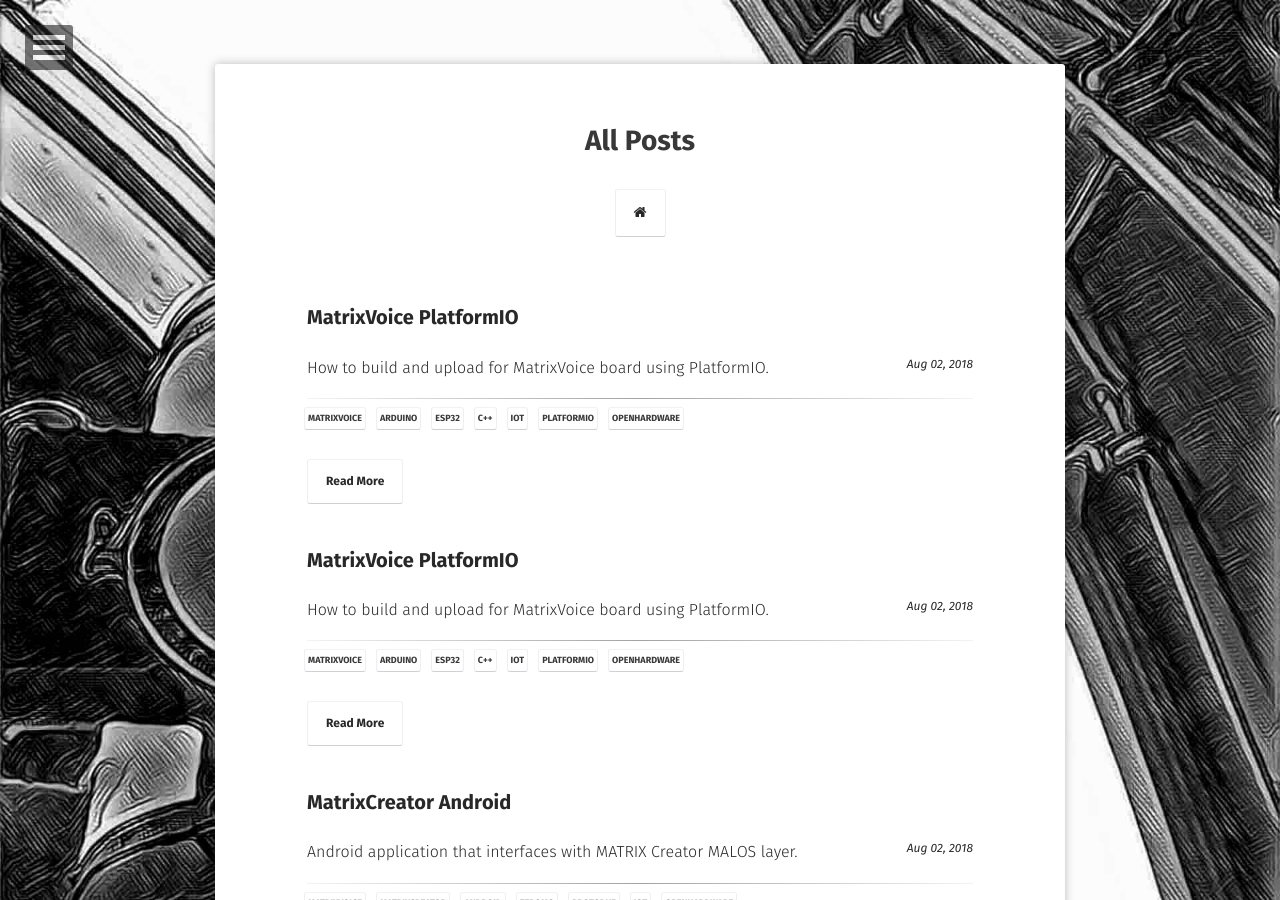
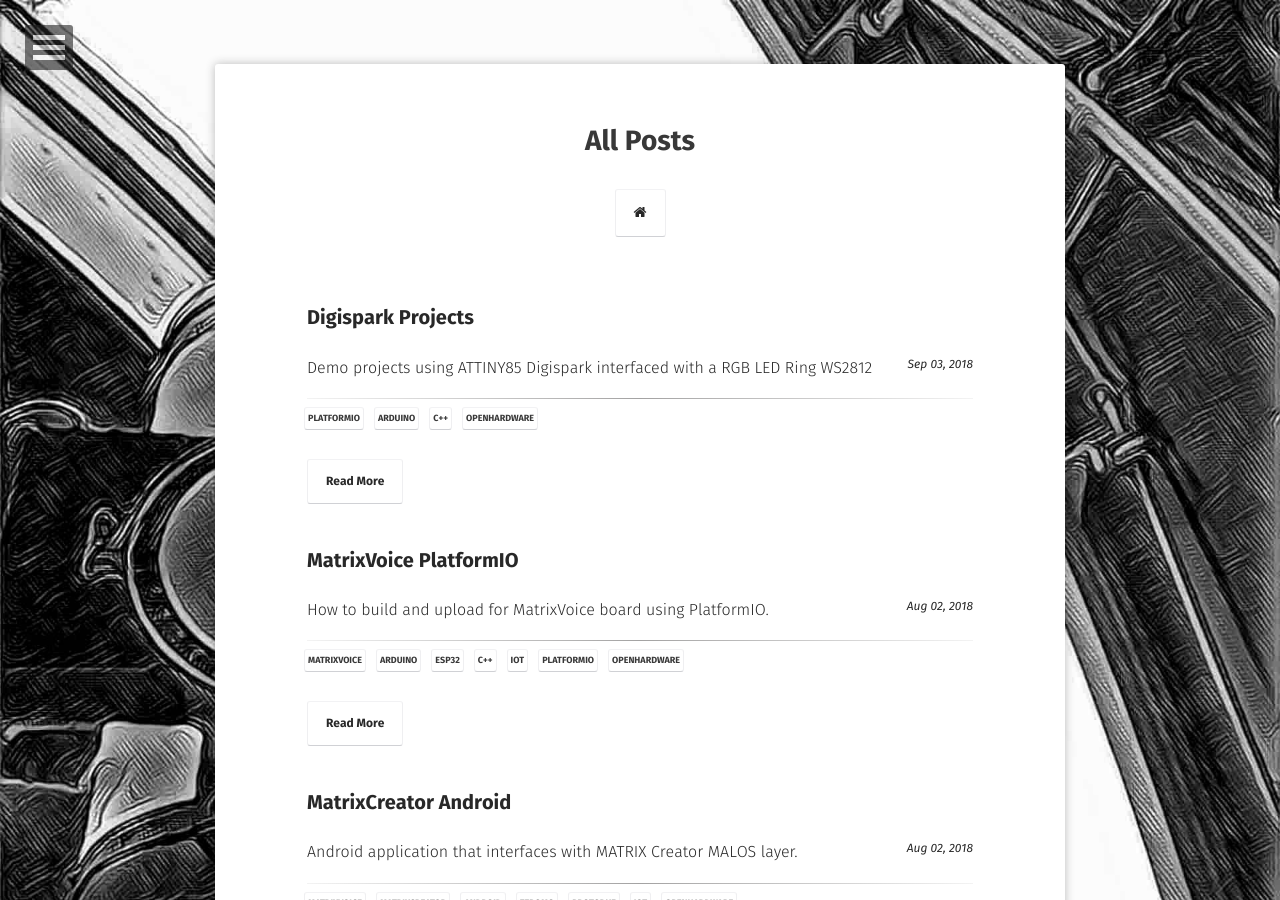
Before and after one commit to hpsaturn/hpsaturn.github.io, a Jekyll site: the page built from posts/index.md, in a window 1280 px wide and 900 px high. Built offline with Jekyll 4.4.1, drawn with Linux system fonts in a browser that asks for light colours; some web fonts are replaced; some of the changed lines change nothing that is shown.

Commit message:
first version of digispark post

````diff
--- a/_posts/2018-09-03-digispark.md
+++ b/_posts/2018-09-03-digispark.md
@@ -1,164 +1,61 @@
 ---
 layout: post
-title:  "MatrixVoice PlatformIO"
-date:   2018-08-02
-excerpt: "How to build and upload for MatrixVoice board using PlatformIO."
+title:  "Digispark Projects"
+date:   2018-09-03
+excerpt: "Demo projects using ATTINY85 Digispark interfaced with a RGB LED Ring WS2812"
 feature: http://hpsaturn.com/assets/img/matrixvoiceheader.png
 tag:
-- MatrixVoice
+- PlatformIO
 - Arduino
-- ESP32
 - C++
-- IoT
-- PlatformIO
 - OpenHardware
 comments: false
 ---
 
-# MatrixVoice PlatformIO
+# Digispark Projects
 
-The current guide show how build and upload any firmware for the [MatrixVoice ESP32 board](https://www.matrix.one/products/voice) using [PlatformIO](https://platformio.org/) via OTA updates or `Arduino OTA`.
+Some demo projects using [ATTINY85 Digispark](https://www.aliexpress.com/item/32897732904.html) interfaced with a [12 Bits RGB LED Ring WS2812](https://www.aliexpress.com/item/32666384944.html)
 
-**note**: The next documentation is based on [Program Over the Air on ESP32 MATRIX Voice](https://www.hackster.io/matrix-labs/program-over-the-air-on-esp32-matrix-voice-5e76bb) documentation but it using PlatformIO instead Arduino IDE. You dont need IDF toolchain or any library, PlatformIO do it for you.
+## References
+
+`Sourcecode`: Last version of this guide, [here](https://github.com/hpsaturn/digispark) <br/>
+`Digispark`: [Digistump board](http://digistump.com/wiki/digispark) with ATTINY85 that runs the “[micronucleus](https://github.com/micronucleus/micronucleus) tiny85” <br/>
+`PlatformIO`: is an open source ecosystem for [IoT development](https://platformio.org/) <br/>
+
+<a href="https://github.com/hpsaturn/digispark/blob/master/images/multi_dice_touch.gif" target="_blank"><img src="https://raw.githubusercontent.com/hpsaturn/digispark/master/images/multi_dice_touch.gif" align="right" width="160" ></a>
+
+## Current demos:
+
+- [X] Blink LED
+- [X] Neopixel demo
+- [X] EEPROM color setting
+- [X] Button handler (click, long click, double click)
+- [X] Touchbutton demo
+- [X] Multi dice with touch button (master)
 
 ---
 
-<iframe width="560" height="315" src="https://www.youtube.com/embed/A_T4X2NtwiM" frameborder="0" allow="accelerometer; autoplay; encrypted-media; gyroscope; picture-in-picture" allowfullscreen></iframe>
+# Compiling and installing
 
-## Prerequisites
+First, please install [PlatformIO](http://platformio.org/) open source ecosystem for IoT development compatible with **Arduino** code and its command line tools (Windows, MacOs and Linux). Also, you may need to install [git](http://git-scm.com/) in your system.
 
-Please review the last version of this document in [github](https://github.com/hpsaturn/matrixvoice_platformio.git)
+Note: with `platformIO` you don't need the Arduino IDE and install libraries, this will do it for you.
 
-### PlatformIO software
+### Select project tag
 
-Please install first [PlatformIO](http://platformio.org/) open source ecosystem for IoT development and its command line tools (Windows, MacOs and Linux). Also, you may need to install [git](http://git-scm.com/) in your system (PC).
-
-
-### MatrixVoice software
-
-For get OTA updates without RaspberryPi, first you should have a one RaspberryPi with `MatrixVoice` software. Please run into your RaspberryPi shell or ssh:
-
-##### add debian repository key:
-
-```bash
-curl https://apt.matrix.one/doc/apt-key.gpg | sudo apt-key add -
-echo "deb https://apt.matrix.one/raspbian $(lsb_release -sc) main" | sudo tee /etc/apt/sources.list.d/matrixlabs.list
+First clone the project
+``` bash
+git clone https://github.com/hpsaturn/digispark.git && cd digispark
 ```
 
-##### update your repository and packages:
-```bash
-sudo apt-get update
-sudo apt-get upgrade
-```
-#####  install the MATRIX init package:
-```bash
-sudo apt install matrixio-creator-init
-```
-#####  reboot your Raspberry Pi:
-```bash
-sudo reboot
-```
-##### SSH back into the pi, execute this command:
-```bash
-voice_esp32_enable
+List projects:
+``` bash
+git tag -n9
 ```
 
-### Installing initial firmware for OTA
-
-Return to your PC and clone this repository:
-
-```bash
-git clone https://github.com/hpsaturn/matrixvoice_platformio.git
-cd matrixvoice_platformio
-```
-Copy `platformio.ini` sample and change your network parameters:
-```bash
-cp platformio.ini.sample platformio.ini
-```
-**NOTE:** plase change `platformio.ini` and set your `SSID` and `PASSW` like this:
-
-```python
-'-DWIFI_SSID="MyWifiSsid"'
-'-DWIFI_PASS="MyWifiPassw"'
-```
-##### building
-```bash
-pio run
-```
-##### upload
-
-Enter to OTA directory and upload the firmware. Please replace the `ip` parameter with your `RaspberryPi` ip like this:
-
-```bash
-cd ota
-./install.sh 192.168.178.65
-```
-**Note**: also you can try with raspberry.local instead ip address (sometimes it works)
-
-The console output should be like this:
-```bash
-(master) avp:ota$ ./install.sh 192.168.178.65
-
-Loading firmware: ../.pio/build/esp32dev/firmware.bin
-
------------------------------------
-esptool.py wrapper for MATRIX Voice
------------------------------------
-esptool.py v2.7
-Serial port /dev/ttyS0
-Connecting....
-Chip is ESP32D0WDQ6 (revision 1)
-Features: WiFi, BT, Dual Core, Coding Scheme None
-Crystal is 40MHz
-MAC: 30:ae:a4:07:6f:7c
-Uploading stub...
-Running stub...
-Stub running...
-Configuring flash size...
-Auto-detected Flash size: 4MB
-Wrote 32768 bytes at 0x00001000 in 3.0 seconds (86.2 kbit/s)...
-Hash of data verified.
-Wrote 966656 bytes at 0x00010000 in 90.4 seconds (85.6 kbit/s)...
-Hash of data verified.
-Wrote 16384 bytes at 0x00008000 in 1.5 seconds (86.5 kbit/s)...
-Hash of data verified.
-
-Leaving...
-Hard resetting via RTS pin...
-done
-
-[SUCCESS] Please disconnect your MatrixVoice from the RaspberryPi and reconnect it alone for future OTA updates.
-```
-(end of `Prerequisites`)
-
----
-
-## Upload via PlatformIO OTA
-
-After that, you can using your MatrixVoice `without` RaspberryPi. For send new OTA updates, you only need:
-```bash
-pio run --target upload
+Select tag, compiling and installing:
+``` bash
+git checkout multi_dice && pio run --target upload
 ```
 
-For update `MatrixVoice` libraries in the future, you only need:
-```bash
-pio lib update
-```
-
----
-
-## Troubleshooting
-
-#### Uploading issues
-
-If `pio run --target upload` not works, please check `MVID` parameter, it should be a short name, or you can passing ESP32 ip in `upload_port` parameter in `platformio.ini` file.
-
-#### Building issues
-
-For a complete `clean` of the project and get the last version of the libraries, please test the next commands:
-
-```javascript
-git pull
-pio run -t clean && rm -r .pio
-pio run
-```
+Note: you need connect your digispark after each compiling for upload the new firmware or reset it. More info [here](http://digistump.com/wiki/digispark/tutorials/connectingpro)
````
